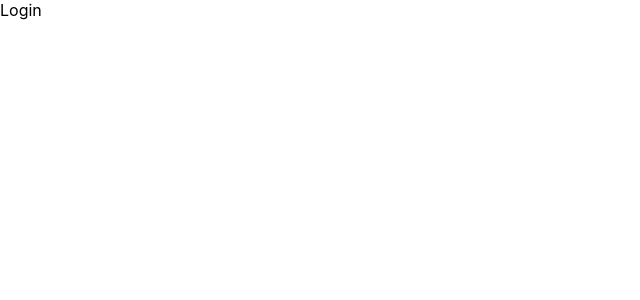
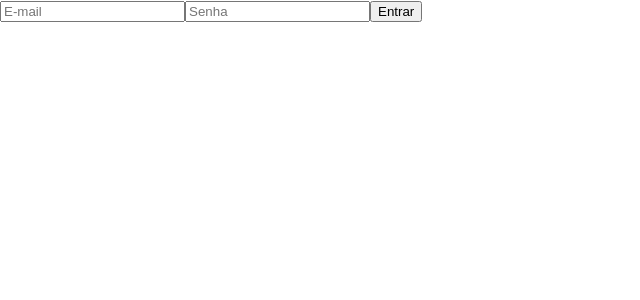
Before and after one commit to ligia-arcanjo/app-conta-digital, a React (Create React App) app: page / in a window 1280 px wide. Shown: the top 300 px of the page, without its empty margins (0-640 px from the left). Built offline with nearby package versions, Linux system fonts and the light colour scheme.

Commit message:
feat: estrutura da página Login

```diff
--- a/src/pages/Login.js
+++ b/src/pages/Login.js
@@ -1,7 +1,21 @@
-import React from 'react';
+import React, { useState } from 'react';
+import { useNavigate } from 'react-router-dom';
 
 function Login() {
-  return (<div>Login</div>);
+  const navigate = useNavigate();
+
+  function login() {
+    navigate('acoes');
+  }
+
+  return (
+    <form>
+      <input placeholder="E-mail" />
+      <input placeholder="Senha" />
+
+      <button onClick={login} type="button">Entrar</button>
+    </form>
+  );
 }
 
 export default Login;
```
